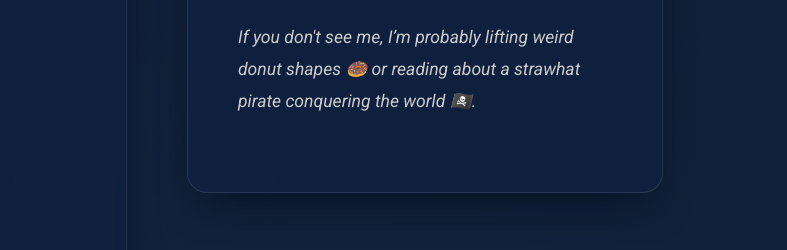
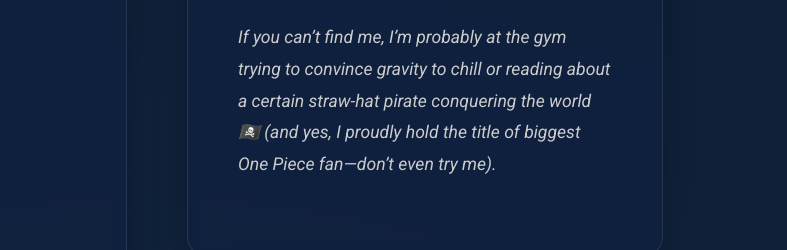
Before and after one commit to YanisLaribi/YanisWebsite, a plain HTML site: page index.html in a window 1280 px wide. Shown: the part 1463-1713 px from the top of the page, 493-1280 px from the left. Drawn offline with Linux system fonts and the light colour scheme.

Commit message:
Revise personal interests section in index.html
Updated personal interests description for clarity and detail.

```diff
--- a/index.html
+++ b/index.html
@@ -121,8 +121,8 @@
                                 technologies, and taking on leadership roles when needed.
                             </p>
                             <p style="font-style: italic; color: #ccc;">
-                                If you don't see me, I’m probably lifting weird donut shapes 🍩 or reading about a
-                                strawhat pirate conquering the world 🏴‍☠️.
+                                If you can’t find me, I’m probably at the gym trying to convince gravity to chill or
+                                reading about a certain straw-hat pirate conquering the world 🏴‍☠️ (and yes, I proudly hold the title of biggest One Piece fan—don’t even try me).
                             </p>
                         </div>
                     </div>
```
